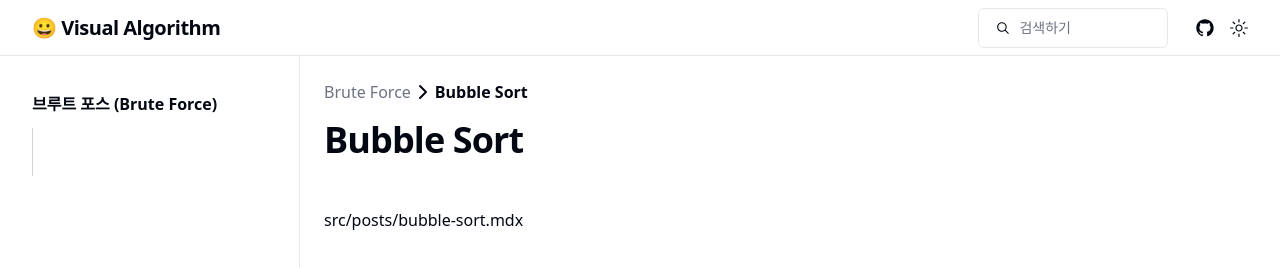
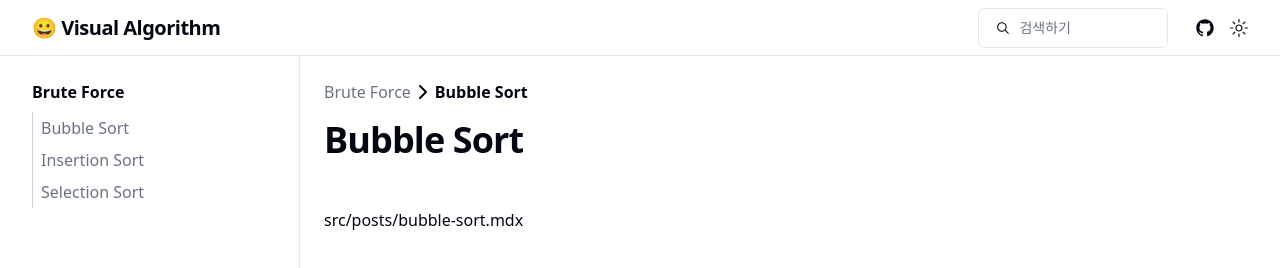
Before and after one commit to doputer/algorify, a Gatsby site: page / in a window 1280 px wide. Shown: the top 268 px of the page. Built offline with nearby package versions, Linux system fonts and the light colour scheme; Gatsby itself is replaced by a stand-in of ours; some packages are replaced by stand-ins of ours.

Commit message:
feat: 네비게이션 GraphQL 적용

```diff
--- a/src/components/nav.tsx
+++ b/src/components/nav.tsx
@@ -1,35 +1,61 @@
+import { graphql, useStaticQuery } from 'gatsby';
+
+interface Node {
+  frontmatter: {
+    type: string;
+    title: string;
+  };
+}
+
 function Nav() {
-  const groups = [
-    {
-      name: '브루트 포스 (Brute Force)',
-      groupItems: [
-        { name: '버블 정렬 (Bubble Sort)', to: 'bubble-sort' },
-        { name: '삽입 정렬 (Insertion Sort)', to: 'insertion-sort' },
-        { name: '선택 정렬 (Selection Sort)', to: 'selection-sort' },
-      ],
-    },
-  ];
+  const { allMdx } = useStaticQuery(graphql`
+    query {
+      allMdx {
+        nodes {
+          frontmatter {
+            type
+            title
+          }
+        }
+      }
+    }
+  `);
+
+  const items: { [key: string]: string[] } = {};
+
+  allMdx.nodes.forEach(({ frontmatter }: Node) => {
+    if (frontmatter.type in items) {
+      items[frontmatter.type].push(frontmatter.title);
+    } else {
+      items[frontmatter.type] = [frontmatter.title];
+    }
+  });
+
+  const isCurrentPath = (path: string) => window.location.pathname === `/${path.toLowerCase()}/`;
 
   return (
     <aside className="border-r-1 sticky left-0 top-14 flex h-[calc(100vh-3.5rem)] min-w-[300px] flex-col items-center overflow-y-scroll border-r border-solid border-gray-200 px-8 pt-6">
-      <div className="flex h-full w-full flex-col">
-        {groups.map((group, groupIndex) => {
+      <div className="flex h-full w-full flex-col gap-4">
+        {Object.entries(items).map(([groupName, groupItems]) => {
           return (
-            <>
-              <div key={groupIndex} className="py-3 font-bold">
-                {group.name}
-              </div>
+            <div key={groupName}>
+              <div className="pb-2 font-bold">{groupName.split('-').join(' ')}</div>
               <ul>
-                {group.groupItems.map((groupItem, index) => (
-                  <li
-                    key={index}
-                    className="border-l border-solid border-gray-300 px-2 py-2 font-medium hover:border-gray-500 hover:font-semibold"
-                  >
-                    {/* <Link to={'/' + groupItem.to}>{groupItem.name}</Link> */}
-                  </li>
+                {groupItems.map((groupItem) => (
+                  <a key={groupItem} href={'/' + groupItem.toLowerCase()}>
+                    <li
+                      className={`border-l border-solid px-2 py-1 font-medium hover:border-gray-500 ${
+                        isCurrentPath(groupItem)
+                          ? 'border-gray-500'
+                          : 'border-gray-300 text-muted-foreground'
+                      }`}
+                    >
+                      {groupItem.split('-').join(' ')}
+                    </li>
+                  </a>
                 ))}
               </ul>
-            </>
+            </div>
           );
         })}
       </div>
```
